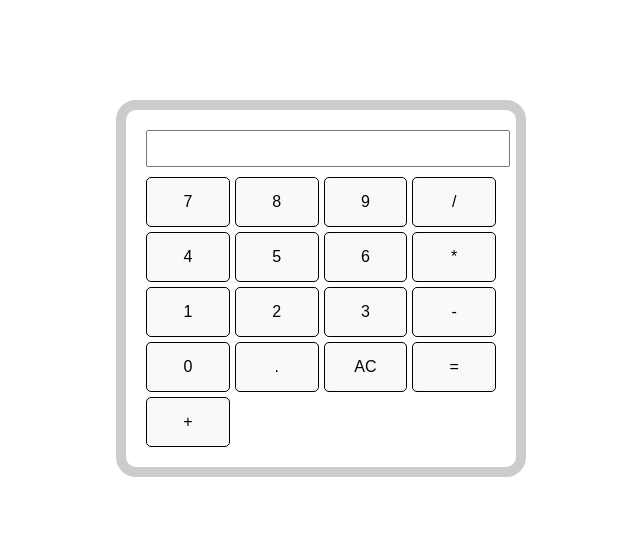
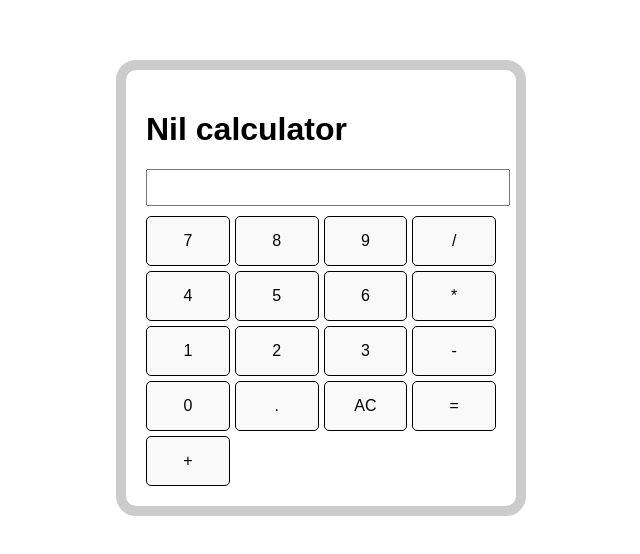
Before and after one commit to NirejBatrai/Simple-calculator, a plain HTML site: page index.html in a window 1280 px wide. Shown: the part 112-666 px from the top of the page, without its empty margins (319-959 px from the left). Drawn offline with Linux system fonts and the light colour scheme.

Commit message:
add h1 element

```diff
--- a/index.html
+++ b/index.html
@@ -8,6 +8,7 @@
   </head>
   <body>
     <div class="calculator">
+      <h1>Nil calculator</h1>
       <input type="text" id="display" readonly />
       <div class="keys">
         <button onclick="appendToOutput('7')">7</button>
```
